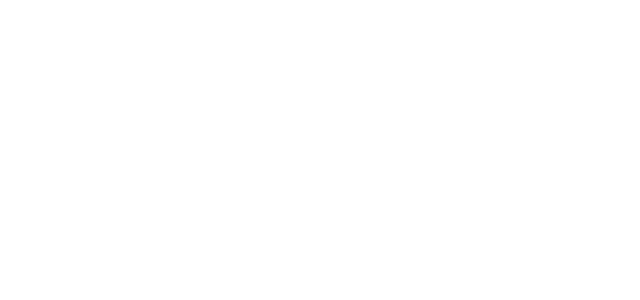
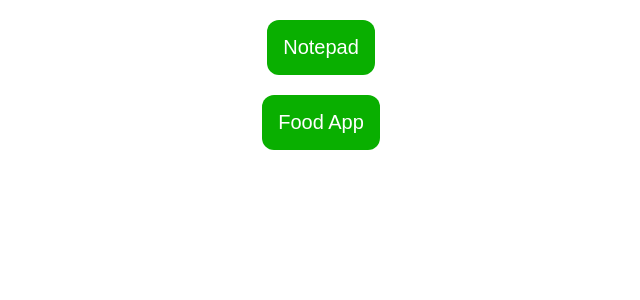
Before and after one commit to saddamhussaints392/vue-training, a Vue app: page / in a window 1280 px wide. Before the commit this address had no page. Shown: the top 300 px of the page, without its empty margins (319-959 px from the left). Built offline with nearby package versions, Linux system fonts and the light colour scheme.

Commit message:
todo app issue completed

```diff
--- a/src/components/Notes.vue
+++ b/src/components/Notes.vue
@@ -58,8 +58,8 @@ export default {
     cursor: pointer;
 }
 .cross_icon {
-    height: 20px;
-    width: 20px;
+    height: 18px;
+    width: 18px;
     cursor: pointer;
 }
 </style>
--- /dev/null
+++ b/src/pages/Home.vue
@@ -0,0 +1,26 @@
+<template>
+    <div class="home_section">
+        <button @click="this.$router.push('/sticky-notes')">Notepad</button>
+        <button @click="this.$router.push('/food-app')">Food App</button>
+    </div>
+</template>
+
+<style>
+.home_section {
+    height: 100%;
+    width: 100%;
+    margin: auto;
+}
+
+button {
+    border: none;
+    padding: 16px;
+    background: #09af00;
+    color: white;
+    border-radius: 12px;
+    font-size: 20px;
+    display: block;
+    margin: 20px auto;
+    cursor: pointer;
+}
+</style>
--- a/src/pages/StickyNotes.vue
+++ b/src/pages/StickyNotes.vue
@@ -10,14 +10,14 @@ export default {
   },
   methods: {
     getInputValue() {
-      if(this.inputValue){
-        if(this.editNote === null){
+      if(this.inputValue.length === 0) return;
+      if(this.editNote === null){
           this.notes.push(this.inputValue);
         }
         else {
-          this.notes[this.editNote] = this.inputValue;
+          this.notes[this.editNote] = this.$refs.note.value;
+          this.editNote = null;
         }
-      }
       this.inputValue = "";
     },
     deleteNoteHandler(index) {
@@ -26,7 +26,6 @@ export default {
     editNoteHandler(index) {
       this.$refs.note.value = this.notes[index];
       this.editNote = index;
-
     }
   },
   components: {
@@ -54,7 +53,7 @@ h1 {
 }
 
 .main_section {
-  background-color: #605C3C;
+  background-color: #004D40;
   width: 100%;
   height: 100vh;
 }
@@ -74,6 +73,7 @@ input {
 .notes_section {
   margin-top: 50px;
   display: grid;
-  grid-template-columns: repeat(5, 1fr);
+  grid-template-columns: repeat(5, 0fr);
+  gap: 20px;
 }
 </style>
--- a/src/route/routes.js
+++ b/src/route/routes.js
@@ -1,6 +1,11 @@
 import StickyNotes from "../pages/StickyNotes.vue";
 import FoodApp from "../pages/FoodApp.vue";
+import Home from "../pages/Home.vue";
 const routes = [
+    {
+        path: "/",
+        component: Home
+    },
     {
         path: "/sticky-notes",
         component: StickyNotes
```
